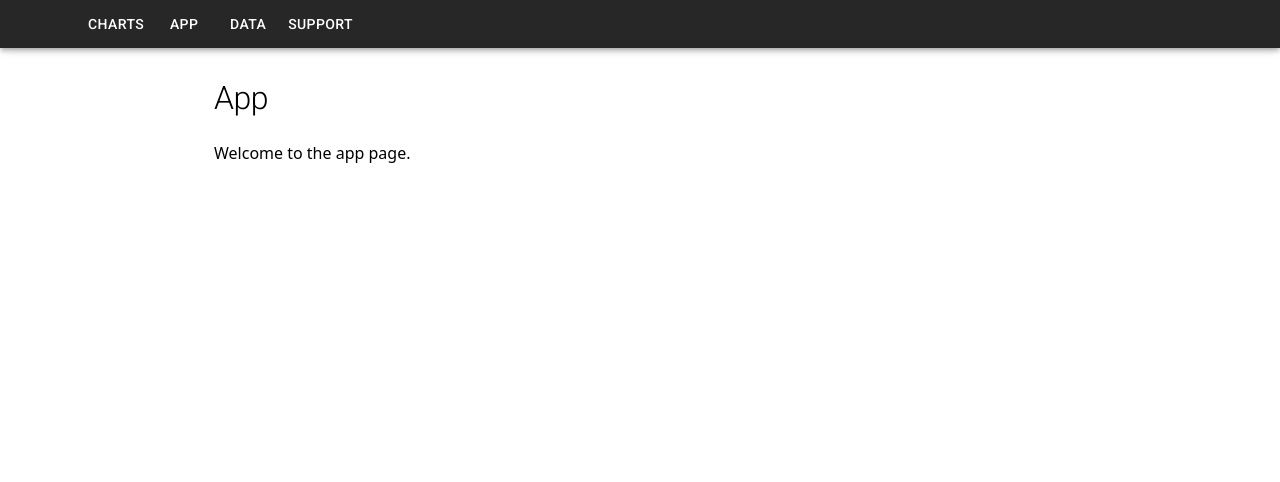
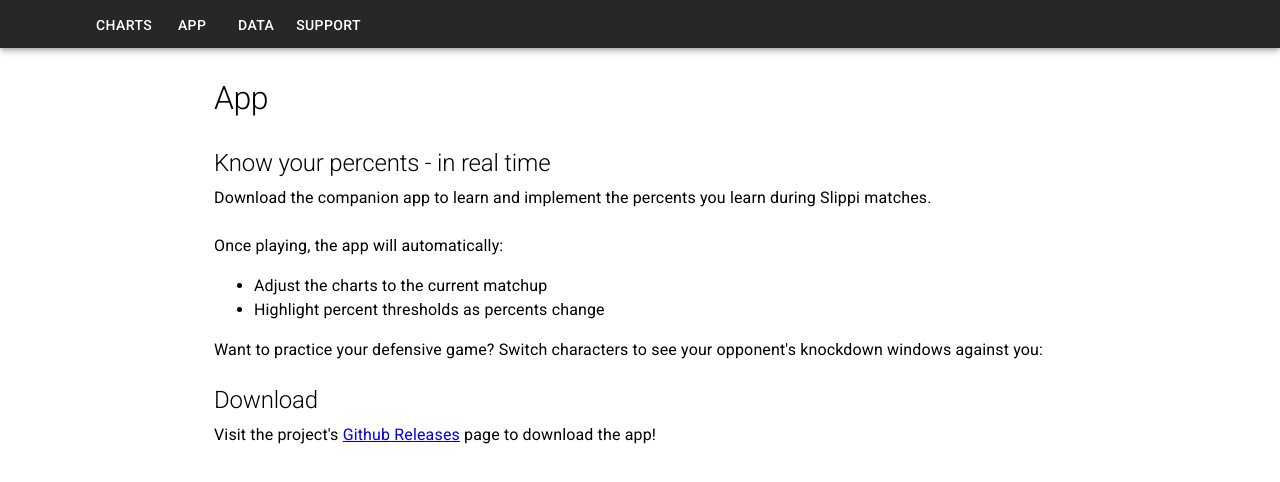
Before and after one commit to aaronjohnweiss/knockdown-hub, a React (Vite) app in the folder site/: page /app in a window 1280 px wide. Shown: the top 482 px of the page. Built offline with nearby package versions, Linux system fonts and the light colour scheme; some icons are missing.

Commit message:
feat: branding adjustment, initial app page

```diff
--- a/site/index.html
+++ b/site/index.html
@@ -4,7 +4,7 @@
     <meta charset="UTF-8" />
     <link rel="icon" type="image/x-icon" href="/assets/favicon/favicon.ico" />
     <meta name="viewport" content="width=device-width, initial-scale=1.0" />
-    <title>Knockdown Hub</title>
+    <title>KnowYourPercents</title>
     <link rel="preload" as="image" href="/assets/fox-falcon.png" />
   </head>
   <body>
--- a/site/src/App.jsx
+++ b/site/src/App.jsx
@@ -1,4 +1,4 @@
-import { Routes, Route } from "react-router";
+import { Routes, Route, Navigate } from "react-router";
 import AppBar from './components/AppBar.jsx';
 import About from './routes/About.jsx';
 import Charts from './routes/Charts.jsx';
@@ -21,6 +21,7 @@ function App() {
             <Route path='app' element={<Application />} />
             <Route path='data' element={<Data />} />
             <Route path='support' element={<Support />} />
+            <Route path="*" element={<Navigate to="/" replace />} />
            </Route>
         </Routes>
       </Container>
--- a/site/src/components/AppBar.jsx
+++ b/site/src/components/AppBar.jsx
@@ -70,7 +70,7 @@ const CustomAppBar = () => {
                   ))}
                 </Menu>
               </Box>
-              <Box flexDirection='row' alignItems='center' flexGrow={1} sx={{ display: { xs: 'none', md: 'flex' } }}>
+              <Box flexDirection='row' alignItems='center' flexGrow={1} sx={{ display: { xs: 'none', md: 'flex' } }} gap={1}>
                 <IconButton
                   aria-label="home"
                   color="inherit"
@@ -83,7 +83,7 @@ const CustomAppBar = () => {
                   {pages.map((page) => (
                     <Button
                       key={page}
-                      sx={{ color: 'white', display: 'block' }}
+                      sx={{ color: 'white', display: 'block', marginTop: '2px' }}
                       component={Link}
                       to={`/${page.toLocaleLowerCase()}`}
                     >
--- a/site/src/components/PageWrapper.jsx
+++ b/site/src/components/PageWrapper.jsx
@@ -1,10 +1,10 @@
-
+import React from 'react';
 import { Box, Typography } from '@mui/material';
 import { useLocation, Outlet } from 'react-router';
 import Footer from './Footer';
 
 const breadcrumbNameMap = {
-  '/': 'Knockdown Hub',
+  '/': 'Welcome',
   '/app': 'App',
   '/charts': 'Charts',
   '/data': 'Data',
@@ -14,6 +14,10 @@ const breadcrumbNameMap = {
 export const PageWrapper = () => {
     const location = useLocation();
     const pathnames = location.pathname.split('/');
+
+    React.useEffect(() => {
+        document.title = `KnowYourPercents - ${breadcrumbNameMap[`/${pathnames[pathnames.length - 1]}`]}`
+    }), [pathnames];
 
     return (
         <Box display='flex' flexDirection='column' sx={{ flexGrow: 1 }}>
--- a/site/src/routes/Application.jsx
+++ b/site/src/routes/Application.jsx
@@ -1,8 +1,34 @@
-import React from 'react';
+import {Grid, Typography } from '@mui/material';
+import { Link } from 'react-router';
 
 export const App = () => {
     return (
-        <div>Welcome to the app page.</div>
+        <Grid container spacing={2}>
+            <Grid size={{ xs: 12 }}>
+                <Typography variant='h2' fontSize='1.5em' paddingY={1}>
+                    Know your percents - in real time
+                </Typography>
+                <Typography>
+                    Download the companion app to learn and implement the percents you learn during Slippi matches.
+                    <br />
+                    <br />
+                    Once playing, the app will automatically:
+                    <ul>
+                        <li>Adjust the charts to the current matchup</li>
+                        <li>Highlight percent thresholds as percents change</li>
+                    </ul>
+                    Want to practice your defensive game? Switch characters to see your opponent's knockdown windows against you:
+                </Typography>
+                <Typography variant='h2' fontSize='1.5em' paddingBottom={1} paddingTop={3}>
+                    Download
+                </Typography>
+                <Typography>
+                    Visit the project's <Link to='https://github.com/aaronjohnweiss/knockdown-hub/releases' target='_blank' rel='noreferrer noopener'>
+                        Github Releases
+                    </Link> page to download the app!
+                </Typography>
+            </Grid>
+        </Grid>
     )
 }
 
```
